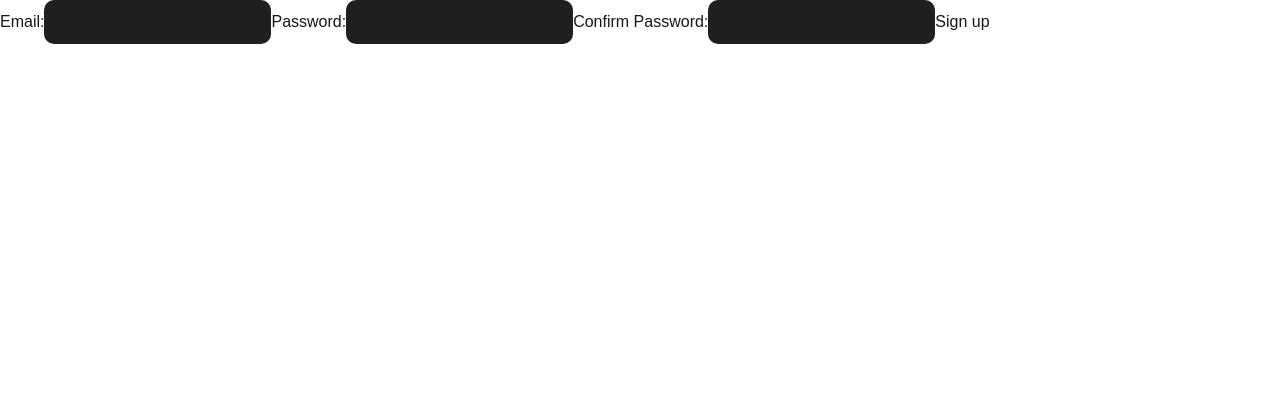
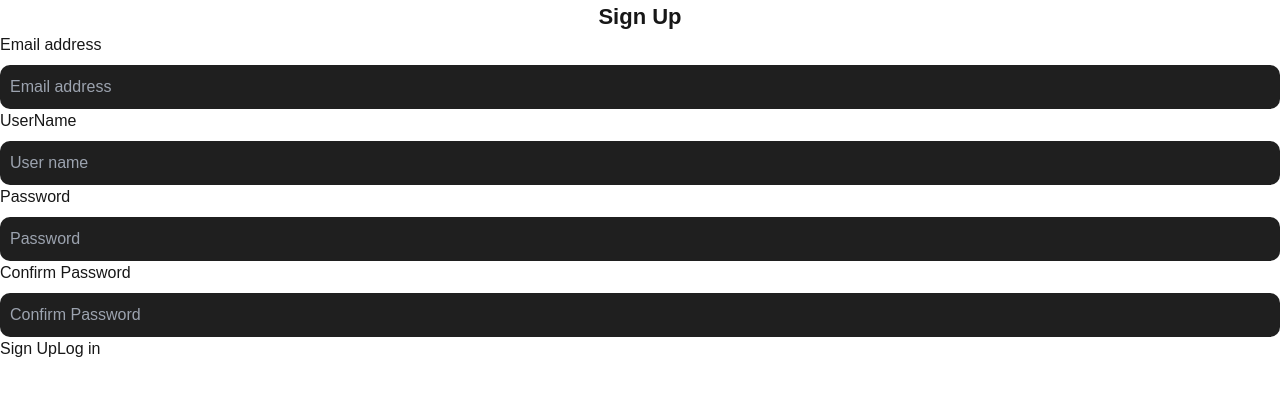
Before and after one commit to SkylerBanana/Strykz-FrontEnd, a Next.js app: page /signup in a window 1280 px wide. Shown: the top 396 px of the page. Built offline with nearby package versions, Linux system fonts and the light colour scheme.

Commit message:
Added Server side input validation with zod

```diff
--- a/package.json
+++ b/package.json
@@ -14,7 +14,8 @@
     "bootstrap-icons": "^1.11.3",
     "next": "15.0.3",
     "react": "19.0.0-rc-66855b96-20241106",
-    "react-dom": "19.0.0-rc-66855b96-20241106"
+    "react-dom": "19.0.0-rc-66855b96-20241106",
+    "zod": "^3.24.1"
   },
   "devDependencies": {
     "@types/node": "^20",
--- /dev/null
+++ b/src/app/components/SignupForm.tsx
@@ -0,0 +1,115 @@
+"use client";
+import Link from "next/link";
+import { signup } from "../login/actions";
+import React from "react";
+import { useState } from "react";
+
+interface UserFormErrors {
+  username: string[];
+  password: string[];
+  email: string[];
+  confirmPassword: string[];
+}
+
+export default function SignupForm() {
+  const [errors, setErrors] = useState<UserFormErrors>({
+    username: [],
+    password: [],
+    email: [],
+    confirmPassword: [],
+  });
+
+  async function clientAction(formData: FormData) {
+    const result = await signup(formData);
+    if (result) {
+      setErrors(result);
+    }
+  }
+
+  return (
+    <form className="flex flex-col w-full justify-center  items-center gap-6">
+      <div className="Form_Item">
+        <label htmlFor="email">Email address</label>
+
+        <input
+          id="email"
+          name="email"
+          type="email"
+          placeholder="Email address"
+          required
+        />
+        {errors.email.map((error, index) => (
+          <p key={`email-error-${index}`} className="text-red-500">
+            {error}
+          </p>
+        ))}
+      </div>
+
+      <div className="Form_Item">
+        <label htmlFor="username">UserName</label>
+
+        <input
+          id="username"
+          name="username"
+          type="text"
+          placeholder="User name"
+          required
+        />
+        {errors.username.map((error, index) => (
+          <p key={`username-error-${index}`} className="text-red-500">
+            {error}
+          </p>
+        ))}
+      </div>
+
+      <div className="Form_Item">
+        <label className="flex justify-between" htmlFor="password">
+          Password
+        </label>
+
+        <input
+          id="password"
+          name="password"
+          type="password"
+          placeholder="Password"
+          required
+        />
+        {errors.password.map((error, index) => (
+          <p key={`password-error-${index}`} className="text-red-500">
+            {error}
+          </p>
+        ))}
+      </div>
+
+      <div className="Form_Item">
+        <label className="flex justify-between" htmlFor="confirmPassword">
+          Confirm Password
+        </label>
+
+        <input
+          id="confirmPassword"
+          name="confirmPassword"
+          type="password"
+          placeholder="Confirm Password"
+          required
+        />
+
+        {errors.confirmPassword.map((error, index) => (
+          <p key={`confirmPassword-error-${index}`} className="text-red-500">
+            {error}
+          </p>
+        ))}
+      </div>
+
+      <button
+        className="bg-[#1640D6] w-full h-8 rounded font-bold"
+        formAction={clientAction}
+      >
+        Sign Up
+      </button>
+      <Link href="/login">
+        <button>Log in</button>
+      </Link>
+    </form>
+  );
+}
--- a/src/app/login/actions.ts
+++ b/src/app/login/actions.ts
@@ -2,8 +2,40 @@
 
 import { revalidatePath } from 'next/cache'
 import { redirect } from 'next/navigation'
+import { z } from "zod";
+import { createClient } from '../../../utils/supabase/server'
 
-import { createClient } from '../../../utils/supabase/server'
+
+const userSchema = z.object({
+  username: z
+    .string()
+    .min(3, "Username must be at least 3 characters long")
+    .regex(/^[a-zA-Z]+$/, "Username must not contain numbers or special characters"),
+
+  email: z
+    .string()
+    .email("Must be a valid email address"),
+
+  password: z
+    .string()
+    .min(12, "Password must be at least 12 characters long")
+    .regex(/\d/, "Password must contain at least one number")
+    .regex(/[!@#$%^&*(),.?":{}|<>]/, "Password must contain at least one special character"),
+
+  confirmPassword: z
+    .string()
+}).refine(data => data.password === data.confirmPassword, {
+  message: "Passwords must match",
+  path: ["confirmPassword"],
+});
+
+interface UserFormErrors {
+  username: string[];
+  password: string[];
+  email: string[];
+  confirmPassword: string[];
+}
+
 
 export async function login(formData: FormData) {
   const supabase = await createClient()
@@ -25,14 +57,77 @@ export async function login(formData: FormData) {
   redirect('/')
 }
 
+
+
+
+
+
+
+
+
 export async function signup(formData: FormData) {
   const supabase = await createClient()
 
   // type-casting here for convenience
   // in practice, you should validate your inputs
-  const data = {
+
+
+  const inputData = {
+    username: formData.get('username') as string,
     email: formData.get('email') as string,
     password: formData.get('password') as string,
+    confirmPassword: formData.get('confirmPassword') as string,
+  };
+
+
+  const validation = userSchema.safeParse(inputData);
+
+  if (!validation.success) {
+
+    let obj: UserFormErrors = {
+      username: [],
+      password: [],
+      email: [],
+      confirmPassword: []
+    };
+
+
+
+    console.log("whoops")
+
+    validation.error.errors.map((err) => {
+        switch (err.path[0]) {
+          case "username": obj.username.push(err.message)
+          break;
+          case "password": obj.password.push(err.message)
+          break;
+          case "email": obj.email.push(err.message)
+          break;
+          case "confirmPassword": obj.confirmPassword.push(err.message)
+          break;
+
+          default:
+            return -1;
+        }
+      }
+    );
+
+    return obj;
+
+  return
+  }
+
+
+  const { username, email, password } = validation.data;
+
+  const data = {
+    email,
+    password,
+    options:{
+      data: {
+        displayName: username,
+      }
+    }
   }
 
   const { error } = await supabase.auth.signUp(data)
--- a/src/app/login/page.tsx
+++ b/src/app/login/page.tsx
@@ -3,8 +3,8 @@ import { login } from "./actions";
 
 export default function LoginPage() {
   return (
-    <div className="flex justify-center  md:pt-20 md:px-4 md:pb-6 ">
-      <div className="bg-[#151515] py-6 px-4 md:px-7  md:w-full md:max-w-[560px] rounded-xl Form_Parent">
+    <div className="flex justify-center pt-10 px-4 pb-3  md:pt-20 md:px-4 md:pb-6 ">
+      <div className="bg-[#151515] py-6 px-4 md:px-7  w-full max-w-[560px] rounded-xl Form_Parent">
         <h2>Log in</h2>
 
         <form className="flex flex-col w-full justify-center  items-center gap-6">
--- a/src/app/page.tsx
+++ b/src/app/page.tsx
@@ -1,5 +1,5 @@
-import FriendsList from "../components/FriendsList";
-import Nav from "../components/Nav";
+import FriendsList from "./components/FriendsList";
+import Nav from "./components/Nav";
 import "bootstrap-icons/font/bootstrap-icons.css";
 import { createClient } from "../../utils/supabase/server";
 import { redirect } from "next/navigation";
--- a/src/app/signup/page.tsx
+++ b/src/app/signup/page.tsx
@@ -1,16 +1,11 @@
-import { signup } from "../login/actions";
-
-export default function Signup() {
+import SignupForm from "../components/SignupForm";
+export default async function SignUp() {
   return (
-    <form className="flex flex-col max-w-32 justify-center ml-auto mr-auto">
-      <label htmlFor="email">Email:</label>
-      <input id="email" name="email" type="email" required />
-      <label htmlFor="password">Password:</label>
-      <input id="password" name="password" type="password" required />
-
-      <label htmlFor="password">Confirm Password:</label>
-      <input id="password" name="password" type="password" required />
-      <button formAction={signup}>Sign up</button>
-    </form>
+    <div className="flex justify-center pt-10 px-4 pb-3  md:pt-20 md:px-4 md:pb-6 ">
+      <div className="bg-[#151515] py-6 px-4 md:px-7  w-full max-w-[560px] rounded-xl Form_Parent">
+        <h2>Sign Up</h2>
+        <SignupForm />
+      </div>
+    </div>
   );
 }
```
Also changed, not shown: src/app/auth/confirm/route.ts (added, +28 -0 lines), src/app/components/FriendsList.tsx (renamed from src/components/FriendsList.tsx), src/app/components/Layout.tsx (renamed from src/components/Layout.tsx), src/app/components/Nav.tsx (renamed from src/components/Nav.tsx), src/app/matches/page.tsx (renamed from src/app/Protected/matches/page.tsx), 1 other file (tests, documents, lock files or other folders).
